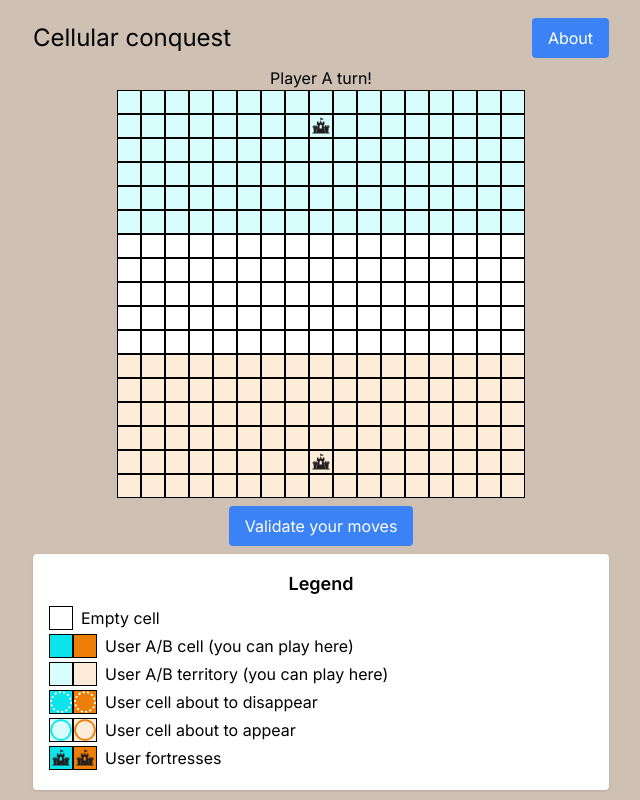
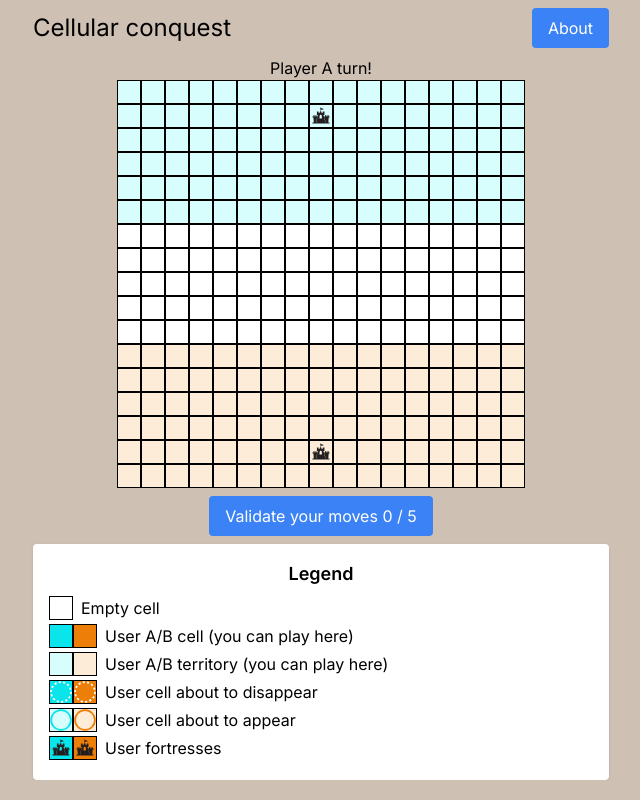
Before and after one commit to morgangiraud/cellular-conquest, a Next.js app: page / in a window 1280 px wide. Shown: the whole page, without its empty margins (319-959 px from the left). Built offline with nearby package versions, Linux system fonts and the light colour scheme; no server answers.

Commit message:
Condition GA and improve UI

```diff
--- a/src/app/layout.tsx
+++ b/src/app/layout.tsx
@@ -24,9 +24,11 @@ export default function RootLayout({
           {children}
           <Analytics />
           {/* Google tag (gtag.js) */}
+          {process.env.NEXT_PUBLIC_GA_ID && (
+            <>
               <Script
                 async
-            src="https://www.googletagmanager.com/gtag/js?id=G-H8CKXEGKR7"
+                src={`https://www.googletagmanager.com/gtag/js?id=${process.env.NEXT_PUBLIC_GA_ID}`}
               />
               <Script id="google-analytics">
                 {`
@@ -34,9 +36,11 @@ export default function RootLayout({
               function gtag(){dataLayer.push(arguments);}
               gtag('js', new Date());
 
-              gtag('config', 'G-H8CKXEGKR7');
+              gtag('config', '${process.env.NEXT_PUBLIC_GA_ID}');
             `}
               </Script>
+            </>
+          )}
         </body>
       </html>
     </GameContextProvider>
--- a/src/app/page.tsx
+++ b/src/app/page.tsx
@@ -9,7 +9,8 @@ import Legend from "@/components/Legend";
 import AboutModal from "@/components/AboutModal";
 
 export default function Home() {
-  const { gameState, statusText, handleValidation, resetState } = useGameData();
+  const { gameState, statusText, handleValidation, resetState, moves } =
+    useGameData();
 
   useEffect(() => {
     if (gameState === undefined) return;
@@ -24,7 +25,7 @@ export default function Home() {
   }, [gameState, handleValidation]);
 
   return (
-    <div className="flex items-center justify-center h-screen">
+    <div className="flex items-center justify-center max-h-fit overflow-auto">
       <div className="container mx-auto max-w-xl">
         <div className="flex">
           <h1 className="text-2xl ml-0 mr-auto my-auto">Cellular conquest</h1>
@@ -43,7 +44,7 @@ export default function Home() {
               color="primary"
               onClick={handleValidation}
             >
-              Validate your moves
+              Validate your moves {moves.length} / 5
             </Button>
           )}
           {gameState === GameState.END && (
```
Also changed, not shown: 1 other file (tests, documents, lock files or other folders). Lines whose indentation alone changed are shown as unchanged.
